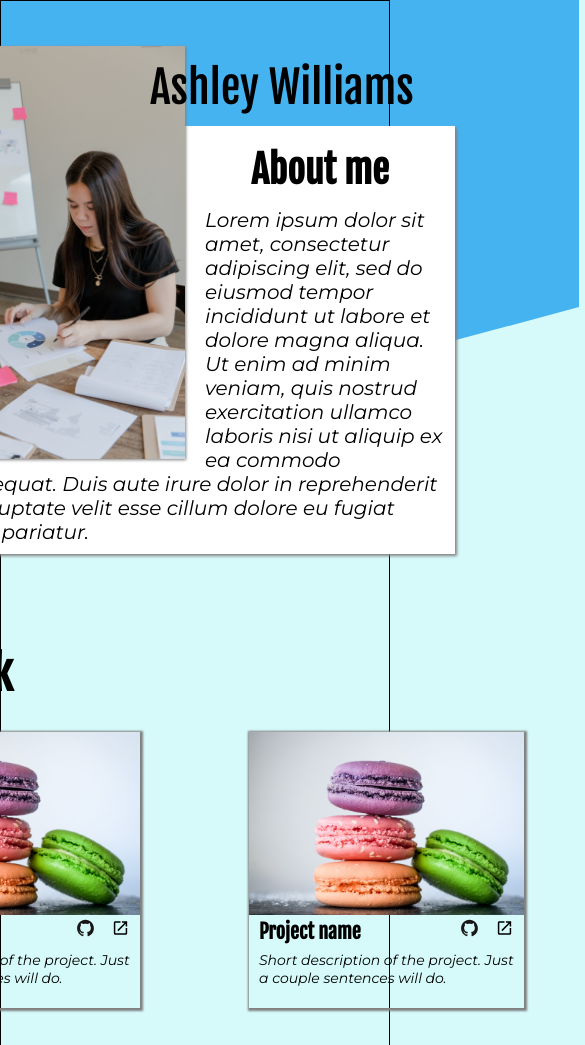
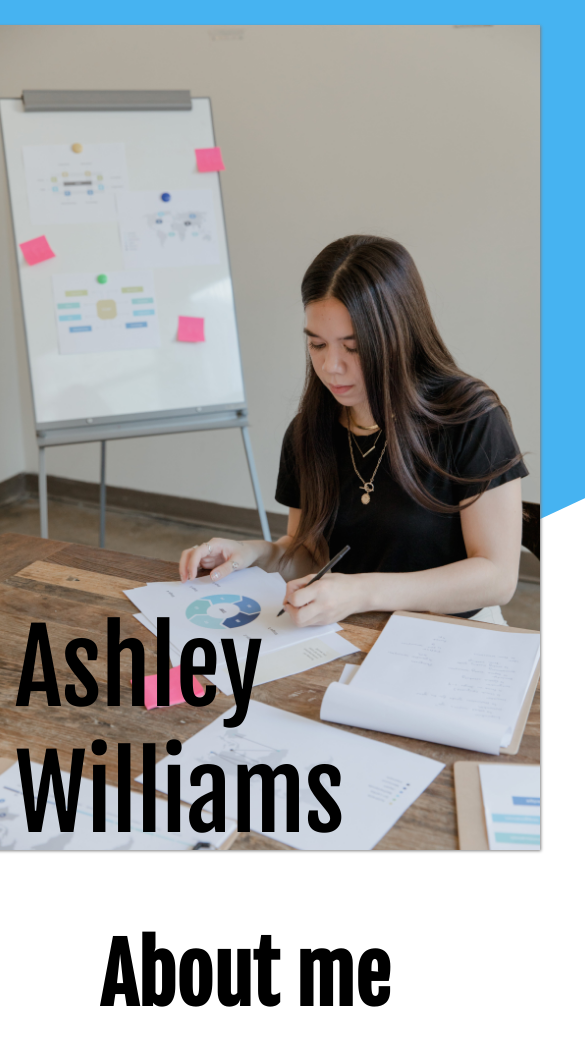
Before and after one commit to ndrewta/homepage, a plain HTML site: page index.html in a window 390 px wide. Shown: the top 1045 px of the page, 585 px wide, since content can reach past the window. Drawn offline with Linux system fonts and the light colour scheme.

Commit message:
Completed mobile layout design.

```diff
--- a/style.css
+++ b/style.css
@@ -86,10 +86,13 @@ header {
 #header-div > #image-name {
   font-family: "fjalla";
   position: absolute;
-  bottom: -60px;
-  left: 45px;
+  bottom: 0;
+  left: 25px;
   color: rgb(0, 0, 0);
   font-size: 50px;
+  padding: 0;
+  margin: 0;
+  font-size: 60px;
 }
 
 #header-icons {
@@ -212,16 +215,11 @@ footer > img {
 @media (max-width: 768px) {
   body {
     max-width: 768px;
-    margin: auto;
-    display: flex;
-    align-items: center;
-    flex-direction: column;
-    justify-content: space-evenly;
-    background-color: rgb(214, 250, 250);
+    border: none;
   }
 
   #background-shape {
-    width: 768px;
+    width: 800px;
     height: 600px;
     top: -190px;
     background-color: rgb(70, 179, 241);
@@ -229,44 +227,45 @@ footer > img {
   }
 
   header {
-    max-width: 100%;
-    max-height: 500px;
-    padding-top: 40px;
+    max-width: 768px;
+    max-height: 700px;
+    padding-top: 60px;
+    margin-top: 0;
     margin-bottom: 0;
     position: relative;
   }
 
+  #header-div {
+    max-width: 600px;
+    min-height: 450px;
+    margin: 55px auto;
+    box-shadow: 2px 2px 3px grey;
+  }
+
   #header-div > h1 {
-    font-size: 38px;
-    padding: 20px 20px 0 0;
+    font-size: 44px;
+    padding: 60px 20px 0 0;
     margin-bottom: -15px;
     text-align: center;
   }
 
   #header-div > p {
-    font-size: 20px;
-    padding: 10px;
+    font-size: 21px;
+    padding: 15px;
   }
 
   #about-me-image {
     max-width: 275px;
     margin-top: -80px;
     margin-right: 20px;
-    margin-left: -25px;
+    margin-left: -35px;
   }
 
   #header-div > #image-name {
-    top: -20px;
-    left: 345px;
+    top: 50px;
+    left: 300px;
     color: rgb(0, 0, 0);
-    font-size: 44px;
-  }
-
-  #header-div {
-    max-width: 65%;
-    min-height: 300px;
-    margin: 60px auto;
-    box-shadow: 2px 2px 3px grey;
+    font-size: 48px;
   }
 
   #header-icons {
@@ -279,29 +278,35 @@ footer > img {
 
   main {
     margin-top: 40px;
-    max-width: 100%;
-    padding: 40px;
+    max-width: 768px;
+    padding: 0;
   }
 
   main > h1 {
-    margin-left: 70px;
-    margin-bottom: 10px;
+    margin-left: 85px;
+    margin-bottom: 25px;
   }
 
   #projects-div {
-    max-width: 100%;
+    width: 100%;
     display: grid;
     grid-template-columns: 1fr 1fr;
     grid-template-rows: 1fr 1fr 1fr;
-    margin: auto;
-    padding-left: 50px;
+    padding: 0;
   }
 
   .projects {
     box-shadow: 1px 1px 2px 2px grey;
     max-width: 275px;
-    height: auto;
-    margin: 20px;
+    margin: 30px 0;
+  }
+
+  .projects:nth-child(odd) {
+    margin-left: 90px;
+  }
+
+  .projects:nth-child(even) {
+    margin-left: 35px;
   }
 
   footer {
@@ -309,7 +314,7 @@ footer > img {
     background-color: rgb(70, 179, 241);
     margin-top: 40px;
     padding: 25px 0;
-    width: 100%;
+    width: 768px;
   }
 
   #footer-information {
@@ -345,3 +350,198 @@ footer > img {
     max-width: 300px;
   }
 }
+
+@media (max-width: 480px) {
+  body {
+    max-width: 480px;
+    padding-top: 900px;
+  }
+
+  #background-shape {
+    width: 850px;
+    height: 800px;
+    top: -120px;
+    background-color: rgb(70, 179, 241);
+    transform: skewY(-25deg);
+  }
+
+  #header-div > #image-name {
+    top: -320px;
+    left: 220px;
+    color: rgb(0, 0, 0);
+    font-size: 100px;
+    max-width: 40px;
+  }
+
+  #about-me-image {
+    min-width: 550px;
+    position: absolute;
+    margin: 0;
+    top: -900px;
+    left: 195px;
+  }
+
+  header {
+    margin: 25px 0;
+    max-width: 100%;
+
+    margin-bottom: 80px;
+    padding: 0;
+    position: relative;
+  }
+
+  #header-div {
+    display: flex;
+    flex-direction: column;
+    justify-content: center;
+    align-items: center;
+    max-width: 80%;
+    padding: 0 50px;
+    margin: 0 0 0 100px;
+    box-shadow: none;
+  }
+
+  #header-icons {
+    margin: -20px auto 0 auto;
+    padding: 0;
+    position: static;
+    opacity: 1;
+  }
+
+  #header-icons > img {
+    height: auto;
+    width: 50px;
+  }
+
+  #header-div > p,
+  #header-div > h1 {
+    padding: 0;
+  }
+
+  #header-div > h1 {
+    font-size: 80px;
+  }
+
+  #header-div > p {
+    margin-left: 50px;
+    font-size: 38px;
+  }
+
+  main {
+    margin-top: 150px;
+    max-width: 100%;
+  }
+
+  main > h1 {
+    margin-left: 315px;
+    margin-bottom: 10px;
+    font-size: 80px;
+  }
+
+  #projects-div {
+    max-width: 100%;
+    display: flex;
+    flex-direction: column;
+    padding-left: 0;
+    align-items: center;
+  }
+
+  .projects {
+    box-shadow: 1px 1px 2px 2px grey;
+    max-width: 480px;
+    margin: 30px 0 40px 0;
+  }
+
+  .projects:nth-child(odd) {
+    margin-left: 150px;
+  }
+
+  .projects:nth-child(even) {
+    margin-left: 150px;
+  }
+
+  .project-details {
+    display: grid;
+    padding: 10px;
+    grid-template-columns: 75% 25%;
+    grid-template-rows: 20% 80%;
+  }
+
+  .project-details > h2 {
+    margin-left: 10px;
+    grid-column: 1/2;
+    font-size: 40px;
+  }
+
+  .project-icons {
+    display: flex;
+    grid-column: 2/3;
+    justify-content: space-around;
+  }
+
+  .project-description {
+    margin-left: 10px;
+    font-size: 14px;
+    grid-row: 2/3;
+    grid-column: 1/3;
+    font-size: 24px;
+  }
+
+  .project-icons > img {
+    margin-right: 0px;
+    height: auto;
+    width: 65px;
+  }
+
+  footer {
+    display: flex;
+    flex-direction: column;
+    background-color: rgb(70, 179, 241);
+    margin-top: 80px;
+    margin-left: 50px;
+    padding: 25px 0;
+    font-size: 28px;
+    overflow: hidden;
+  }
+
+  #footer-information {
+    display: flex;
+    flex-direction: column;
+    padding: 0 25px;
+    max-width: 480px;
+    margin-left: 125px;
+  }
+
+  #footer-information > h3 {
+    text-align: center;
+    font-size: 80px;
+  }
+
+  .footer-details-div {
+    display: flex;
+    align-items: center;
+    margin-bottom: -15px;
+  }
+
+  .footer-details-div > img {
+    position: absolute;
+    margin-right: 0;
+    width: 25px;
+    opacity: 0;
+  }
+
+  #footer-icons {
+    display: flex;
+    margin: 25px auto 0 auto;
+  }
+
+  #footer-icons > img {
+    width: 60px;
+  }
+
+  footer > img {
+    padding-top: 50px;
+    margin-bottom: -55px;
+    min-width: 100%;
+  }
+}
```
